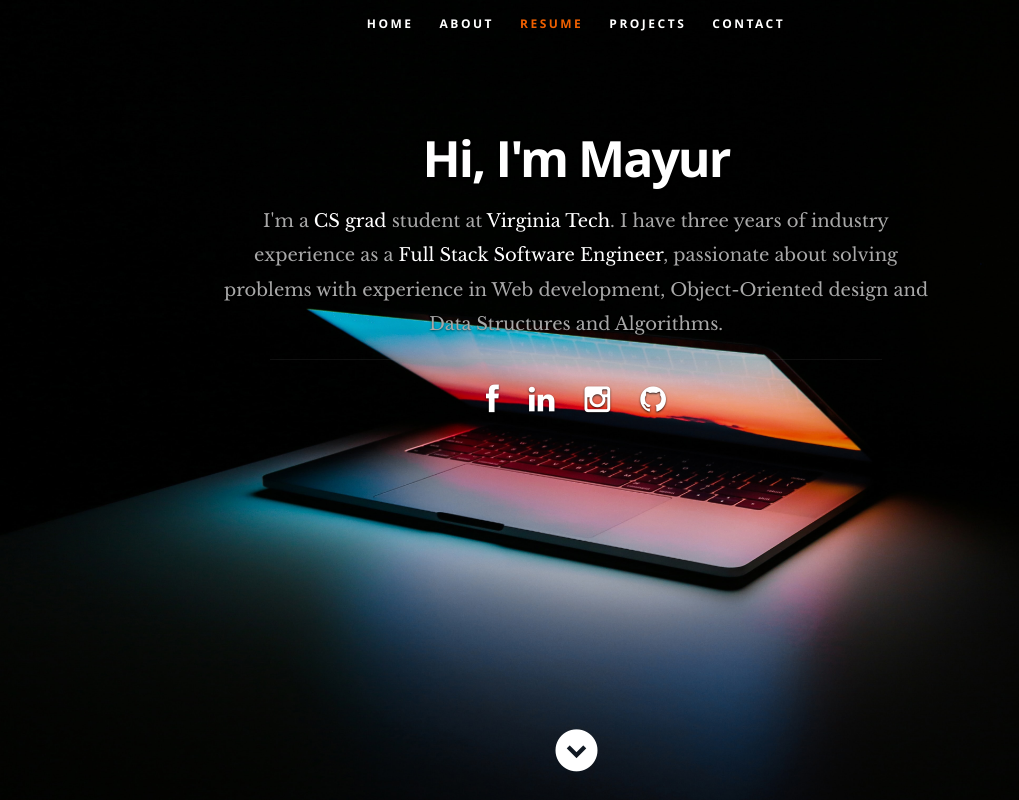
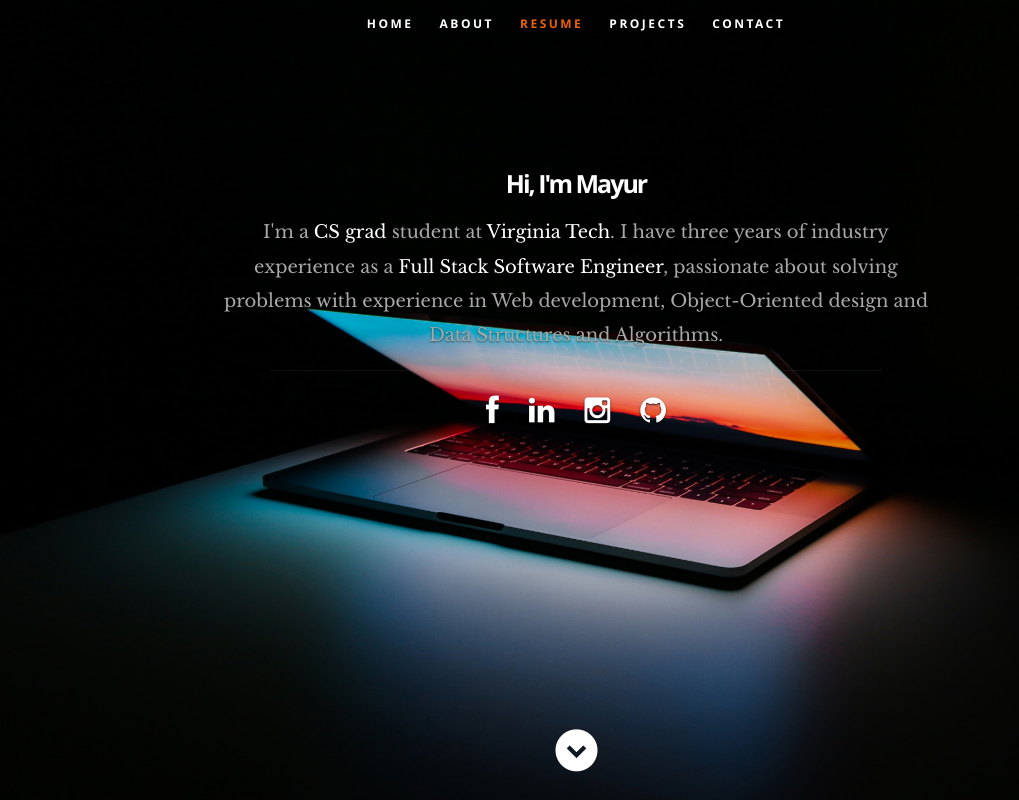
Before and after one commit to mayurdhepe/Portfolio, a React (Create React App) app: page / in a window 1280 px wide. Shown: the top 800 px of the page, without its empty margins (64-1083 px from the left). Built offline with nearby package versions, Linux system fonts and the light colour scheme.

Commit message:
fontchanges commit

```diff
--- a/public/css/layout.css
+++ b/public/css/layout.css
@@ -52,7 +52,7 @@ header .banner {
    vertical-align: middle;
    margin: 0 auto;
    width: 85%;
-   padding-bottom: 230px;
+   padding-bottom: 180px;
    text-align: center;
 }
 
--- a/public/js/init.js
+++ b/public/js/init.js
@@ -11,7 +11,7 @@
 ------------------------------------------------------ */
 
     setTimeout(function() {
-	   $('h1.responsive-headline').fitText(1, { minFontSize: '40px', maxFontSize: '50px' });
+	   $('h1.responsive-headline').fitText(1, { minFontSize: '25px', maxFontSize: '25px' });
 	 }, 100);
 
 
```
Also changed, not shown: 1 other file (tests, documents, lock files or other folders).
